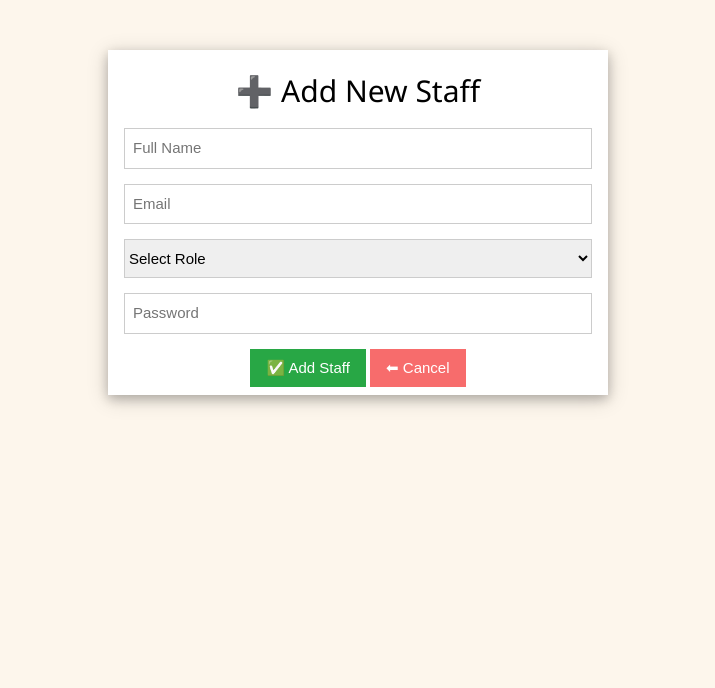
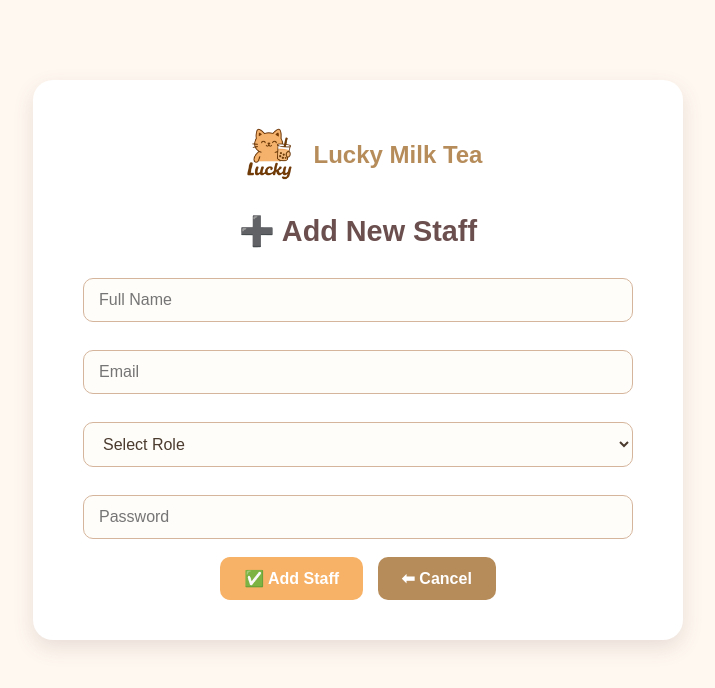
Before and after one commit to odake9/projectLucky, a PHP site: page /add_staff.php in a window 1280 px wide. Shown: the top 688 px of the page, without its empty margins (282-997 px from the left). Run offline with PHP 8.4, Linux system fonts and the light colour scheme.

Commit message:
UPDATE SYSTEM UI

```diff
--- a/add_staff.php
+++ b/add_staff.php
@@ -21,7 +21,6 @@ if ($_SERVER["REQUEST_METHOD"] == "POST") {
             VALUES ('$name', '$email', '$role', '$pass', NOW())";
 
     if ($conn->query($sql) === TRUE) {
-        // ✅ Redirect automatically to staff_manage.php after successful insert
         echo "<script>
                 alert('✅ New staff added successfully!');
                 window.location.href = 'staff_manage.php';
@@ -41,41 +40,137 @@ if ($_SERVER["REQUEST_METHOD"] == "POST") {
 <html lang="en">
 <head>
   <meta charset="UTF-8">
-  <title>Add Staff</title>
-  <link rel="stylesheet" href="https://www.w3schools.com/w3css/4/w3.css">
+  <title>Add Staff - Lucky Milk Tea</title>
   <style>
-    body { font-family: 'Poppins', sans-serif; background: #fdf6ec; }
-    .form-card { max-width: 500px; margin: 50px auto; }
-    .btn-submit { background: #28a745; color: white; }
-    .btn-submit:hover { background: #218838; }
-    .btn-back { background: #f76c6c; color: white; }
-    .btn-back:hover { background: #e63946; }
+    /* ===== BASE STYLES ===== */
+    body {
+      font-family: "Poppins", sans-serif;
+      background-color: #fff8f0;
+      color: #4b3b2f;
+      margin: 0;
+      padding: 0;
+    }
+
+    .container {
+      max-width: 550px;
+      margin: 80px auto;
+      background: #fff;
+      border-radius: 20px;
+      box-shadow: 0 8px 20px rgba(107, 79, 79, 0.15);
+      padding: 40px 50px;
+      text-align: center;
+    }
+
+    h2 {
+      margin-bottom: 20px;
+      color: #6b4f4f;
+      font-size: 1.8rem;
+    }
+
+    /* ===== INPUT STYLING ===== */
+    input[type="text"],
+    input[type="email"],
+    input[type="password"],
+    select {
+      width: 100%;
+      padding: 12px 15px;
+      margin: 10px 0 18px;
+      border: 1px solid #d5b59c;
+      border-radius: 10px;
+      font-size: 1rem;
+      background-color: #fffdf9;
+      color: #4b3b2f;
+      box-sizing: border-box;
+      transition: 0.3s ease;
+    }
+
+    input:focus,
+    select:focus {
+      outline: none;
+      border-color: #f7b267;
+      box-shadow: 0 0 5px rgba(247, 178, 103, 0.5);
+    }
+
+    /* ===== BUTTONS ===== */
+    .btn {
+      display: inline-block;
+      padding: 12px 24px;
+      border: none;
+      border-radius: 10px;
+      font-weight: 600;
+      cursor: pointer;
+      transition: 0.3s;
+      font-size: 1rem;
+    }
+
+    .btn-submit {
+      background: #f7b267;
+      color: #fff;
+      margin-right: 10px;
+    }
+    .btn-submit:hover {
+      background: #f4845f;
+    }
+
+    .btn-back {
+      background: #b68c5a;
+      color: #fff;
+      text-decoration: none;
+    }
+    .btn-back:hover {
+      background: #8c6b4a;
+    }
+
+    /* ===== DECORATIVE ELEMENT ===== */
+    .logo {
+      display: flex;
+      align-items: center;
+      justify-content: center;
+      gap: 10px;
+      margin-bottom: 10px;
+    }
+
+    .logo img {
+      height: 70px;
+      width: auto;
+      object-fit: contain;
+    }
+
+    .logo span {
+      font-size: 1.5rem;
+      font-weight: 600;
+      color: #b68c5a;
+    }
   </style>
 </head>
 <body>
 
-<div class="w3-card-4 w3-white w3-padding form-card">
-  <h2 class="w3-center">➕ Add New Staff</h2>
+  <div class="container">
+    <div class="logo">
+      <img src="logo.png" alt="Lucky Logo">
+      <span>Lucky Milk Tea</span>
+    </div>
 
+    <h2>➕ Add New Staff</h2>
 
-  <form method="post">
-    <p><input class="w3-input w3-border" type="text" name="name" placeholder="Full Name" required></p>
-    <p><input class="w3-input w3-border" type="email" name="email" placeholder="Email" required></p>
-    <p>
-      <select class="w3-select w3-border" name="role" required>
+    <form method="post">
+      <input type="text" name="name" placeholder="Full Name" required>
+      <input type="email" name="email" placeholder="Email" required>
+
+      <select name="role" required>
         <option value="" disabled selected>Select Role</option>
         <option value="admin">Admin</option>
         <option value="staff">Staff</option>
       </select>
-    </p>
-    <p><input class="w3-input w3-border" type="password" name="password" placeholder="Password" required></p>
 
-    <div class="w3-center">
-      <button type="submit" class="w3-button btn-submit">✅ Add Staff</button>
-      <a href="staff_manage.php" class="w3-button btn-back">⬅ Cancel</a>
-    </div>
-  </form>
-</div>
+      <input type="password" name="password" placeholder="Password" required>
+
+      <div>
+        <button type="submit" class="btn btn-submit">✅ Add Staff</button>
+        <a href="staff_manage.php" class="btn btn-back">⬅ Cancel</a>
+      </div>
+    </form>
+  </div>
 
 </body>
 </html>
```
Also changed, not shown: about.html (+51 -6 lines), admin.php (+30 -8 lines), customer_view_order.php (+66 -39 lines), home.html (+56 -6 lines), logo.png (added).
